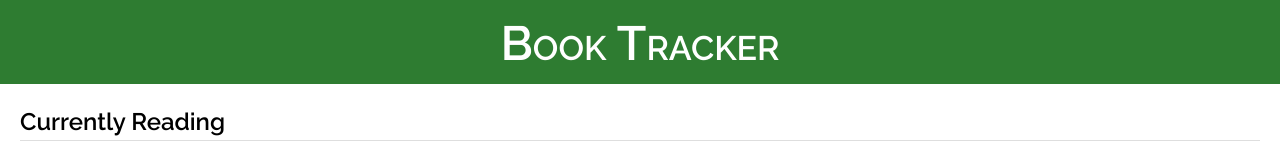
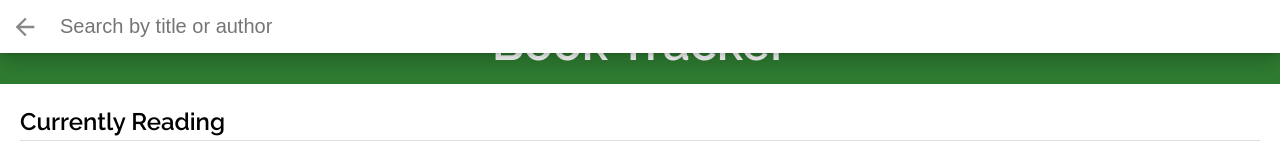
Before and after one commit to ConnectExtend/book-tracker, a React (Create React App) app: page / in a window 1280 px wide. Shown: the top 160 px of the page. Built offline with nearby package versions, Linux system fonts and the light colour scheme; no server answers.

Commit message:
add Search functionality

```diff
--- a/package.json
+++ b/package.json
@@ -1,5 +1,6 @@
 {
   "dependencies": {
+    "escape-string-regexp": "^1.0.5",
     "prop-types": "^15.6.1",
     "react": "^16.3.2",
     "react-dom": "^16.3.2"
--- a/src/App.css
+++ b/src/App.css
@@ -8,7 +8,7 @@ body {
 }
 
 body, .app {
-  background: white;
+  background: #fff;
 }
 
 /* main page */
@@ -22,9 +22,8 @@ body, .app {
 .list-books-title h1 {
   font-weight: 600;
   margin: 0;
-  color: white;
+  color: #fff;
   font-size: 3em;
-  font-variant: small-caps;
 }
 
 .list-books-content {
@@ -103,7 +102,7 @@ body, .app {
   left: 15px;
   width: 50px;
   height: 53px;
-  background: white;
+  background: #fff;
   background-image: url('./icons/arrow-back.svg');
   background-position: center;
   background-repeat: no-repeat;
--- a/src/App.js
+++ b/src/App.js
@@ -29,9 +29,9 @@ class BooksApp extends React.Component {
     BooksAPI.update(book, shelf);
 
     BooksAPI.getAll()
-    .then((books) => {
-      this.setState({ books })
-    })
+      .then((books) => {
+        this.setState({ books })
+      })
   }
 
   render() {
@@ -41,6 +41,9 @@ class BooksApp extends React.Component {
           books = { this.state.books }
           moveShelf = { this.moveShelf }
         />
+        <SearchPg
+          moveShelf = { this.moveShelf }
+        />
       </div>
     )
   }
--- a/src/Book.js
+++ b/src/Book.js
@@ -2,6 +2,8 @@ import React, { Component } from 'react';
 
 class Book extends Component {
   render() {
+    let displayedThumbnail = this.props.book.imageLinks ?
+      this.props.book.imageLinks.thumbnail : '';
     return (
       <div className="book">
         <div className="book-top">
@@ -10,17 +12,18 @@ class Book extends Component {
               {
                 width: 128,
                 height: 193,
-                backgroundImage: `url("${ this.props.book.imageLinks.thumbnail }')`
+                backgroundImage: `url("${displayedThumbnail}")`
               }
             }
           >
           </div>
           <div className="book-shelf-changer">
             <select
-              onChange={ (e) => this.props.moveShelf(
+              onChange={(e) => this.props.moveShelf(
                 this.props.book, e.target.value
-              ) }
-              value = {this.props.currentShelf}
+              )}
+              // value = { this.props.currentShelf }
+              value={this.props.book.shelf}
             >
               <option value="move" disabled>Move to...</option>
               <option value="currentlyReading">Currently Reading</option>
@@ -30,8 +33,8 @@ class Book extends Component {
             </select>
           </div>
         </div>
-        <div className="book-title">{ this.props.book.title }</div>
-        <div className="book-authors">{ this.props.book.authors }</div>
+        <div className="book-title">{this.props.book.title}</div>
+        <div className="book-authors">{this.props.book.authors}</div>
       </div>
     );
   }
--- a/src/SearchPg.js
+++ b/src/SearchPg.js
@@ -1,6 +1,35 @@
 import React, { Component } from 'react';
+import Book from './Book';
+import * as BooksAPI from './BooksAPI'
 
 class SearchPg extends Component {
+  state = {
+    query: '',
+    searchedBooks: []
+  }
+
+  updateQuery = (query) => {
+    this.setState({
+      query: query
+    })
+    this.updateSearchedBooks(query);
+  }
+
+  updateSearchedBooks = (query) => {
+    if (query) {
+      BooksAPI.search(query)
+        .then((searchedBooks) => {
+          if (searchedBooks.error) {
+            this.setState({ searchedBooks: [] })
+          } else {
+            this.setState({ searchedBooks })
+          }
+        })
+    } else {
+      this.setState({ searchedBooks: [] })
+    }
+  }
+
   render() {
     return (
       <div className="search-books">
@@ -15,15 +44,31 @@ class SearchPg extends Component {
           >Close
           </a>
           <div className="search-books-input-wrapper">
-            <input type="text" placeholder="Search by title or author" />
+            <input
+              type="text"
+              placeholder="Search by title or author"
+              value={this.state.query}
+              onChange={(e) => this.updateQuery(e.target.value)}
+            />
           </div>
         </div>
 
         <div className="search-books-results">
-          <ol className="books-grid"></ol>
+          <ol className="books-grid">
+            {
+              this.state.searchedBooks.map(searchedBook =>
+                (
+                  <li key={searchedBook.id}>
+                    <Book
+                      book={searchedBook}
+                    />
+                  </li>
+                )
+              )
+            }
+          </ol>
         </div>
-
-      </div>
+      </div >
     );
   }
 }
```
Also changed, not shown: 1 other file (tests, documents, lock files or other folders).
